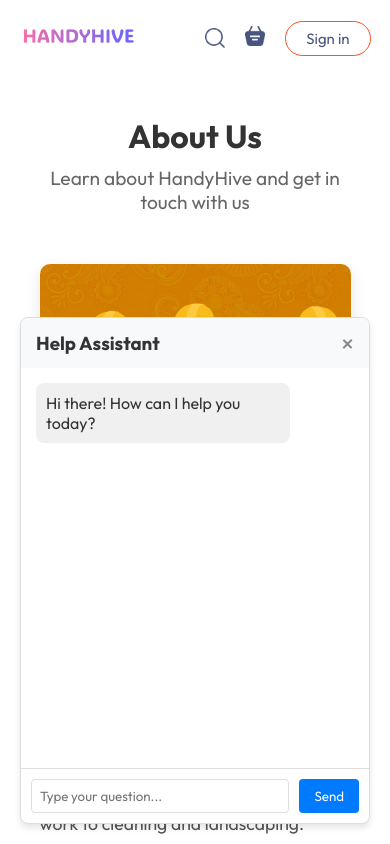
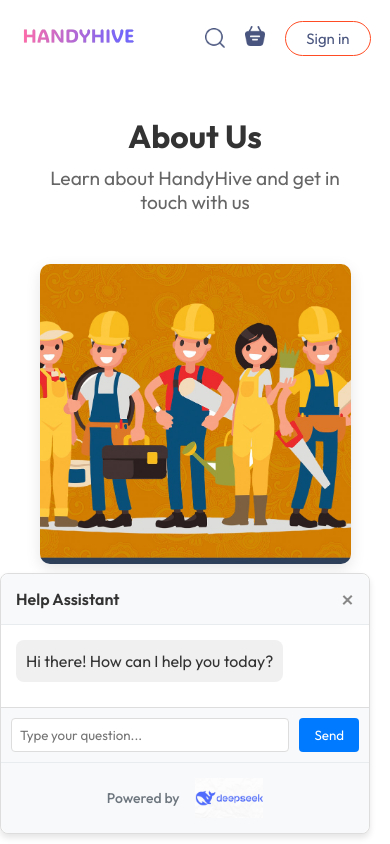
Before and after one commit to KartikCityU/HandyHive, a React (Vite) app in the folder frontend/: page /about-contact in a window 390 px wide. Both pictures are taken after a click on the button "Chat with us". Shown: the top 844 px of the page. Built offline with nearby package versions, Linux system fonts and the light colour scheme; no server answers.

Commit message:
order details

```diff
--- a/frontend/src/Context/StoreContext.jsx
+++ b/frontend/src/Context/StoreContext.jsx
@@ -3,6 +3,7 @@ import axios from "axios";
 export const StoreContext = createContext(null);
 
 // Import service category images
+
 import plumbing from "../assets/images/plumbing.png";
 import electrical from "../assets/images/Electrician.png";
 import cleaning from "../assets/images/cleaning.png";
--- a/frontend/src/components/ChatBot/ChatBot.css
+++ b/frontend/src/components/ChatBot/ChatBot.css
@@ -1,3 +1,4 @@
+/* ChatBot Container */
 .chatbot-container {
   position: fixed;
   bottom: 20px;
@@ -5,6 +6,7 @@
   z-index: 1000;
 }
 
+/* Chatbot Open Button */
 .chatbot-button {
   background-color: #007bff;
   color: white;
@@ -12,21 +14,32 @@
   padding: 10px 20px;
   border-radius: 5px;
   cursor: pointer;
-  transition: background-color 0.3s ease;
+  transition: background-color 0.3s ease, transform 0.2s ease;
+  box-shadow: 0 2px 5px rgba(0,0,0,0.2);
 }
 
 .chatbot-button:hover {
   background-color: #0056b3;
+  transform: scale(1.05);
 }
 
+.chatbot-button:active {
+  transform: scale(0.95);
+}
+
+/* Chatbot Box */
 .chatbot-box {
   width: 350px;
   border: 1px solid #ddd;
   border-radius: 8px;
   background-color: white;
   box-shadow: 0 4px 6px rgba(0,0,0,0.1);
+  max-height: 80vh;
+  display: flex;
+  flex-direction: column;
 }
 
+/* Chatbot Header */
 .chatbot-header {
   display: flex;
   justify-content: space-between;
@@ -35,11 +48,14 @@
   padding: 10px 15px;
   border-top-left-radius: 8px;
   border-top-right-radius: 8px;
+  border-bottom: 1px solid #e9ecef;
 }
 
 .chatbot-header h3 {
   margin: 0;
   color: #333;
+  font-size: 16px;
+  font-weight: 600;
 }
 
 .chatbot-header button {
@@ -48,22 +64,32 @@
   font-size: 24px;
   color: #888;
   cursor: pointer;
+  transition: color 0.2s ease;
 }
 
+.chatbot-header button:hover {
+  color: #555;
+}
+
+/* Chatbot Messages Container */
 .chatbot-messages {
-  height: 400px;
+  flex-grow: 1;
   overflow-y: auto;
   padding: 15px;
   display: flex;
   flex-direction: column;
+  scroll-behavior: smooth;
 }
 
+/* Individual Messages */
 .message {
   max-width: 80%;
   margin-bottom: 10px;
   padding: 10px;
   border-radius: 8px;
   word-wrap: break-word;
+  line-height: 1.4;
+  position: relative;
 }
 
 .message.user {
@@ -85,10 +111,12 @@
   font-style: italic;
 }
 
+/* Chatbot Input */
 .chatbot-input {
   display: flex;
   padding: 10px;
   border-top: 1px solid #ddd;
+  background-color: #f8f9fa;
 }
 
 .chatbot-input input {
@@ -97,6 +125,13 @@
   border: 1px solid #ddd;
   border-radius: 4px;
   margin-right: 10px;
+  transition: border-color 0.2s ease;
+}
+
+.chatbot-input input:focus {
+  outline: none;
+  border-color: #007bff;
+  box-shadow: 0 0 0 2px rgba(0,123,255,0.25);
 }
 
 .chatbot-input button {
@@ -106,9 +141,83 @@
   padding: 8px 15px;
   border-radius: 4px;
   cursor: pointer;
+  transition: background-color 0.2s ease, transform 0.2s ease;
+}
+
+.chatbot-input button:hover {
+  background-color: #0056b3;
 }
 
 .chatbot-input button:disabled {
   background-color: #cccccc;
   cursor: not-allowed;
 }
+
+/* Powered By Section */
+.chatbot-powered-by {
+  display: flex;
+  align-items: center;
+  justify-content: center;
+  padding: 15px 10px;
+  background-color: #f8f9fa;
+  border-top: 1px solid #e9ecef;
+  border-bottom-left-radius: 8px;
+  border-bottom-right-radius: 8px;
+}
+
+.chatbot-powered-by span {
+  margin-right: 15px;
+  font-size: 14px;
+  color: #6c757d;
+  font-weight: 500;
+}
+
+.deepseek-logo-image {
+  max-height: 60px;
+  max-width: 250px;
+  height: auto;
+  width: auto;
+  object-fit: contain;
+  transition: transform 0.2s ease;
+}
+
+.deepseek-logo-image:hover {
+  transform: scale(1.05);
+}
+
+/* Responsive Adjustments */
+@media (max-width: 400px) {
+  .chatbot-container {
+    right: 10px;
+    bottom: 10px;
+  }
+
+  .chatbot-box {
+    width: calc(100vw - 20px);
+    max-height: 90vh;
+    margin: 0 10px;
+  }
+
+  .deepseek-logo-image {
+    max-height: 40px;
+    max-width: 180px;
+  }
+}
+
+/* Scroll Bar Styling */
+.chatbot-messages::-webkit-scrollbar {
+  width: 6px;
+}
+
+.chatbot-messages::-webkit-scrollbar-track {
+  background: #f1f1f1;
+}
+
+.chatbot-messages::-webkit-scrollbar-thumb {
+  background: #888;
+  border-radius: 3px;
+}
+
+.chatbot-messages::-webkit-scrollbar-thumb:hover {
+  background: #555;
+}
--- a/frontend/src/components/ChatBot/ChatBot.jsx
+++ b/frontend/src/components/ChatBot/ChatBot.jsx
@@ -1,6 +1,7 @@
 import React, { useState } from 'react';
 import axios from 'axios';
 import './ChatBot.css';
+import deepseek from "../../assets/images/deepseek.png.webp"
 
 const ChatBot = () => {
   const [isOpen, setIsOpen] = useState(false);
@@ -111,6 +112,15 @@ const ChatBot = () => {
               Send
             </button>
           </div>
+
+          <div className="chatbot-powered-by">
+            <span>Powered by</span>
+            <img
+              src={deepseek}
+              alt="DeepSeek Logo"
+              className="deepseek-logo-image"
+            />
+          </div>
         </div>
       )}
     </div>
```
Also changed, not shown: frontend/src/assets/images/deepseek.png.webp (added).
